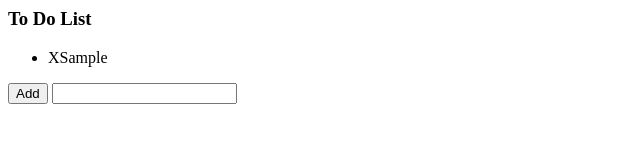
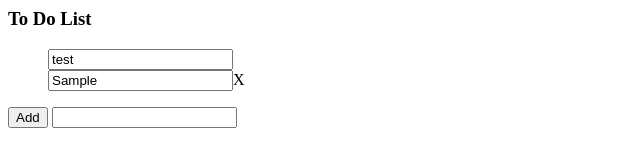
Before and after one commit to GeneralJoker/To-Do-List, a plain HTML site: page index.html in a window 1280 px wide. Both pictures are taken after typing "Sample" into the empty fields and a click on the button "Add". Shown: the whole page, without its empty margins (0-640 px from the left). Drawn offline with nearby package versions, Linux system fonts and the light colour scheme.

Commit message:
Changed li to input
The input boxes should prep me for adding an edit function to the tasks.

Also created my css file for the project.

```diff
--- /dev/null
+++ b/css/main.css
@@ -0,0 +1,7 @@
+.text {
+  align-items: center;
+}
+
+ul {
+  list-style: none;
+}
--- a/index.html
+++ b/index.html
@@ -1,6 +1,9 @@
 <html>
   <head>
     <title>To-Do List</title>
+    <meta charset="utf-8">
+    <meta name="viewport" content="width=device-width, initial-scale=1.0">
+    <link rel="stylesheet" type="text/css" href="css/main.css">
     <script src="https://ajax.googleapis.com/ajax/libs/jquery/3.5.1/jquery.min.js"></script>
     <script src="js/script.js"></script>
   </head>
@@ -12,7 +15,9 @@
                   <h3 class="panel-title">To Do List</h3>
               </div>
               <!-- List block -->
-              <ul id="list" class="list-group"></ul>
+              <ul id="list" class="list-group">
+                <input type="text" class="text" value="test" readonly/>
+              </ul>
           </div>
           <!-- text input & button -->
           <div class="row">
--- a/js/script.js
+++ b/js/script.js
@@ -1,7 +1,7 @@
 $(document).ready(function () {
     //Click Event
     $('#addButton').click(function () {
-        $('<li class="list-group-item"><span class="remove">X</span>' + $('#input').val() + '</li>').appendTo('#list');
+        $('<li><input type="text" class="text" value="' + $('#input').val() +'" readonly' + '/><span class="remove">X</span></li>').appendTo('#list');
         $('#input').val(null);
     });
 
```
